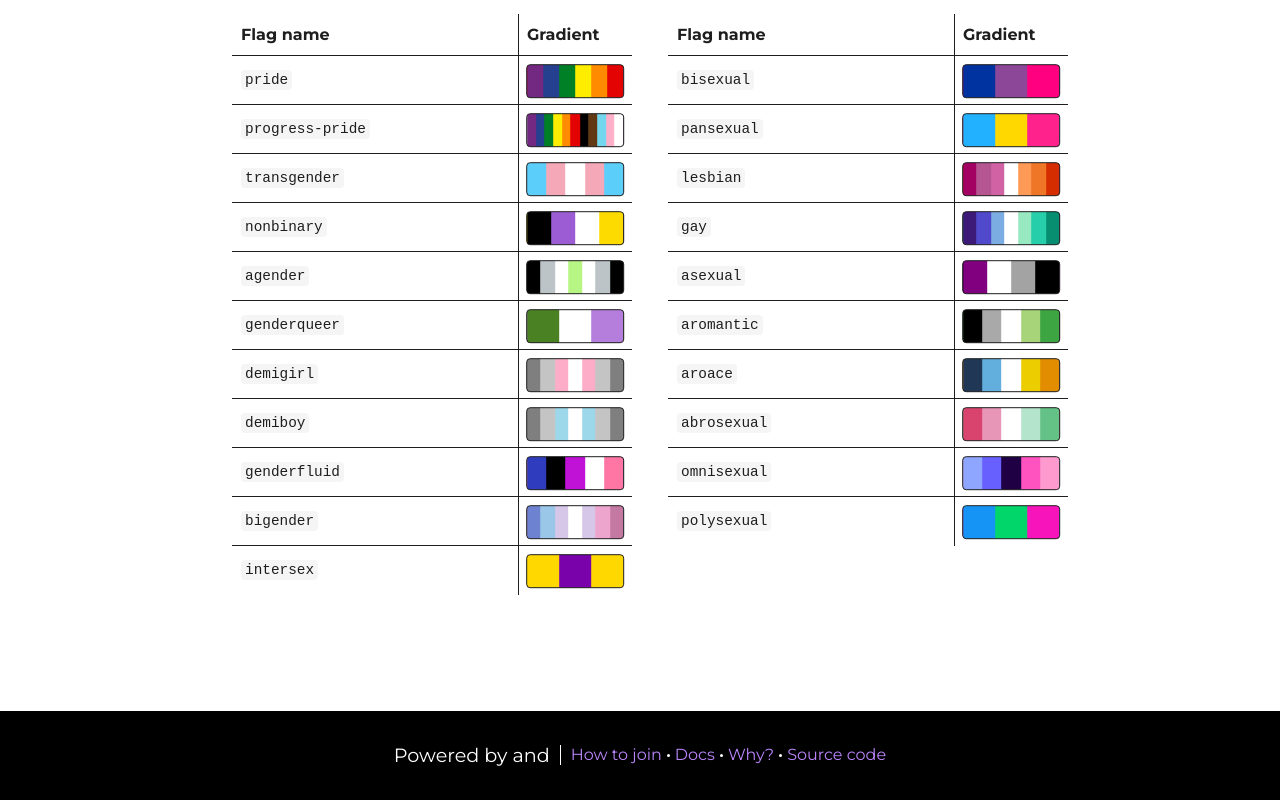
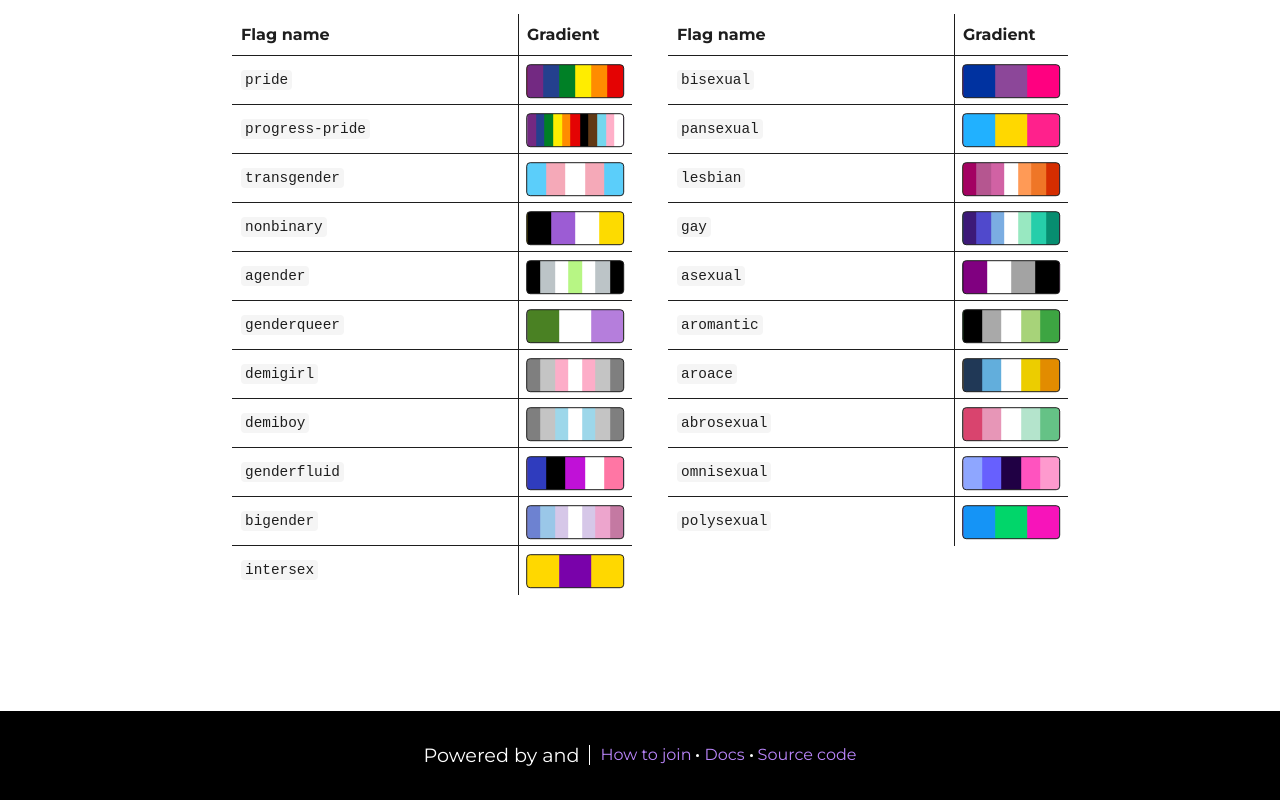
Before and after one commit to Pre1ude0/ringamajig, a SvelteKit app: page /docs in a window 1280 px wide. Shown: the part 6392-7192 px from the top of the page. Built offline with nearby package versions, Linux system fonts and the light colour scheme; no server answers; a web font is replaced by a local one.

Commit message:
remove reduntant sections from the footer

```diff
--- a/src/routes/(main)/+layout.svelte
+++ b/src/routes/(main)/+layout.svelte
@@ -29,8 +29,6 @@
         <a href="/docs#how-do-i-join-you-supposedly">How to join</a>
         <div class="divider dot"></div>
         <a href="/docs">Docs</a>
-        <div class="divider dot"></div>
-        <a href="/why">Why?</a>
         <div class="divider dot"></div>
         <a href="https://github.com/Pre1ude0/ringamajig" target="_blank"
             >Source code</a
```
